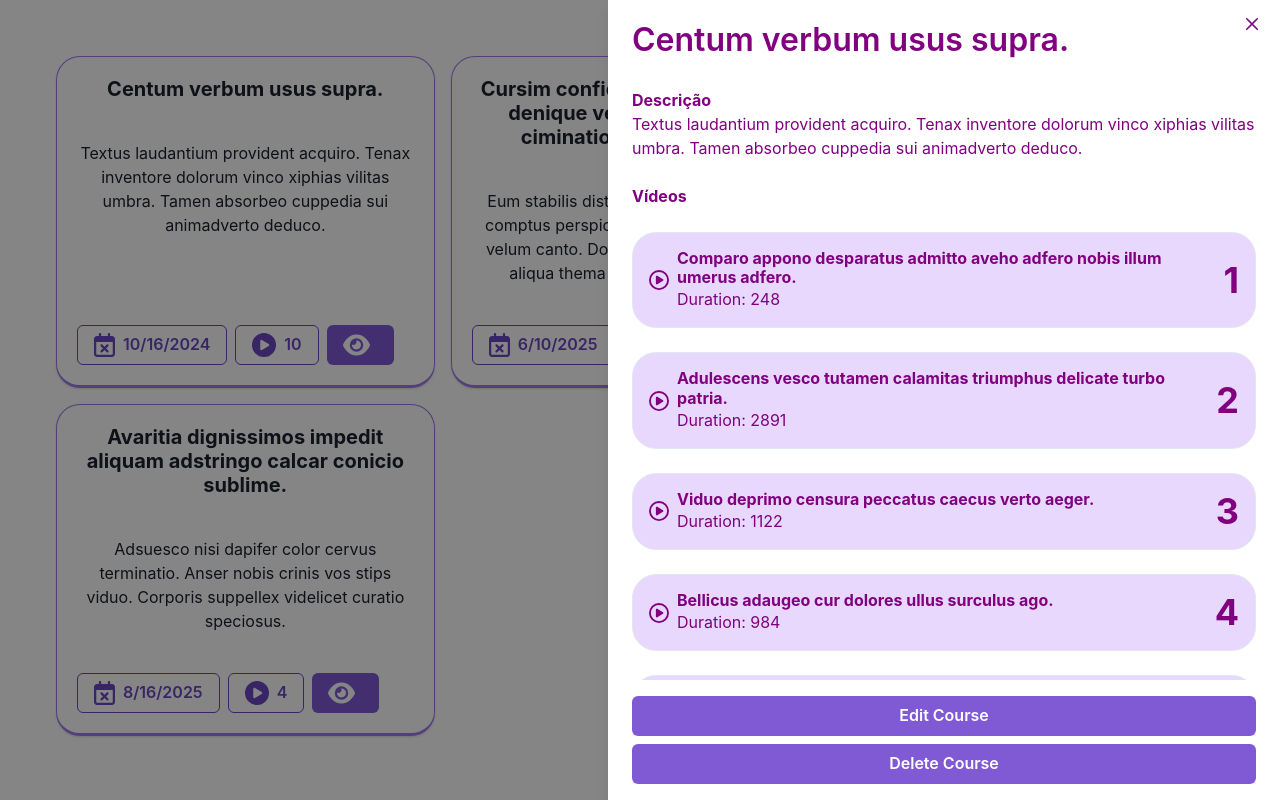
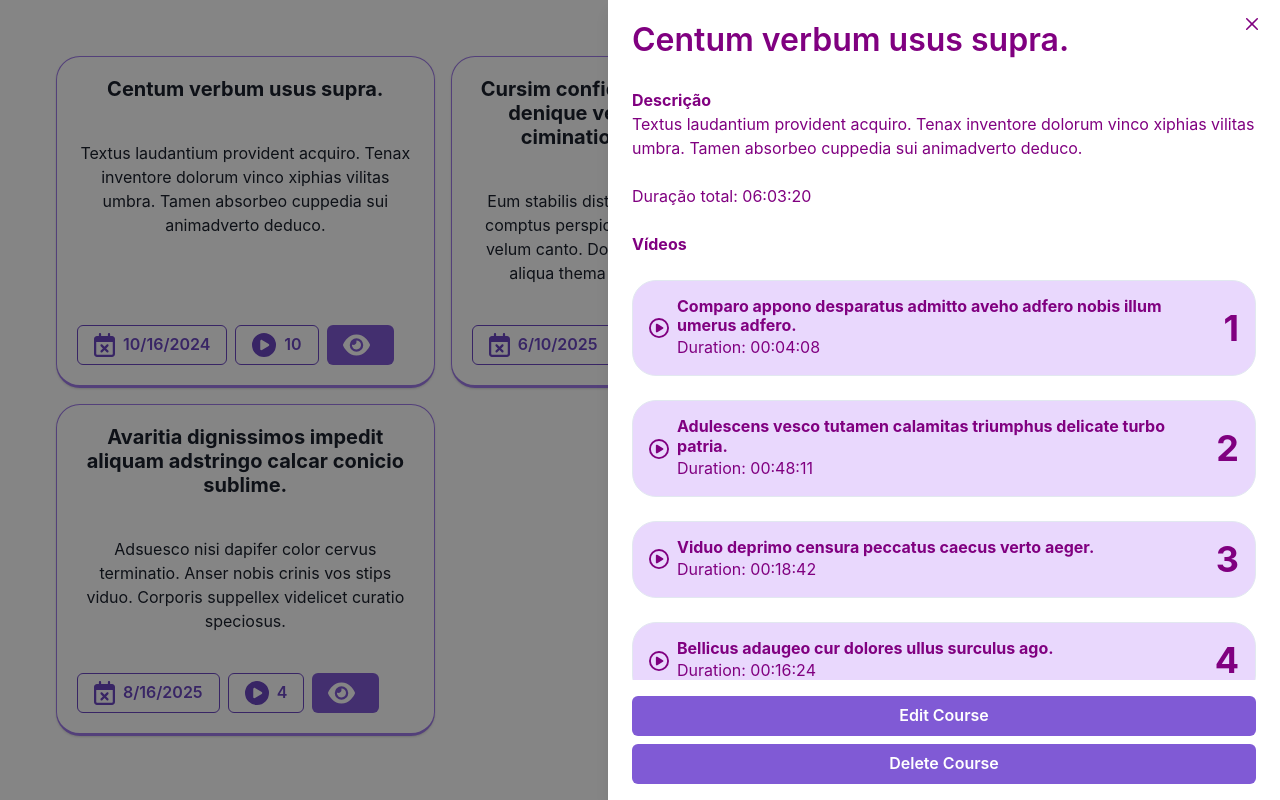
Before and after one commit to dede999/twygo-test-react, a React (Vite) app: page / in a window 1280 px wide. Both pictures are taken after a click on the button 360 px from the left and 345 px from the top of the page. Built offline with nearby package versions, Linux system fonts and the light colour scheme.

Commit message:
Display total duration of course and video items

```diff
--- a/components/CourseDrawer/index.tsx
+++ b/components/CourseDrawer/index.tsx
@@ -13,6 +13,7 @@ import {
 import VideoItem from "../VideoItem";
 import { Course } from "../../src/domain/types";
 import { useCourseStore } from "../../src/state/courses";
+import { formatTime } from "../../src/helpers/timeMethods";
 
 type CourseDrawerProps = {
   isOpen: boolean;
@@ -26,6 +27,9 @@ export default function CourseDrawer({
   course,
 }: CourseDrawerProps) {
   const { deleteACourse } = useCourseStore((state) => state);
+  const totalSeconds = course?.courseVideos.reduce((acc, cur) => {
+    return acc + cur.duration;
+  }, 0);
 
   const deleteCurrentCourse = () => {
     deleteACourse(course?.id as string);
@@ -45,6 +49,10 @@ export default function CourseDrawer({
             Descrição
           </Heading>
           <p>{course?.description}</p>
+
+          <br />
+
+          <p> Duração total: {formatTime(totalSeconds as number)} </p>
           <Heading size="xx-large" mt={6} as="h3">
             Vídeos
           </Heading>
--- a/components/VideoItem/index.tsx
+++ b/components/VideoItem/index.tsx
@@ -2,6 +2,7 @@ import { Box, Heading, Stack, Text } from "@chakra-ui/react";
 import { CourseVideo } from "../../src/domain/types";
 import { FontAwesomeIcon } from "@fortawesome/react-fontawesome";
 import { faCirclePlay } from "@fortawesome/free-regular-svg-icons/faCirclePlay";
+import { formatTime } from "../../src/helpers/timeMethods";
 
 type VideoItemProps = {
   video: CourseVideo;
@@ -19,7 +20,7 @@ export default function VideoItem({ video, index }: VideoItemProps) {
           <Heading as="h4" size="sm">
             {video.title}
           </Heading>
-          <Text>Duration: {video.duration}</Text>
+          <Text>Duration: {formatTime(video.duration)}</Text>
         </Box>
         <Box my="auto" ml="auto">
           <Heading>{index + 1}</Heading>
--- /dev/null
+++ b/src/helpers/timeMethods.ts
@@ -0,0 +1,9 @@
+export function formatTime(seconds: number): string {
+  const hours = Math.floor(seconds / 3600);
+  const minutes = Math.floor((seconds % 3600) / 60);
+  const secs = seconds % 60;
+
+  const pad = (num: number) => num.toString().padStart(2, '0');
+
+  return `${pad(hours)}:${pad(minutes)}:${pad(secs)}`;
+}
```
